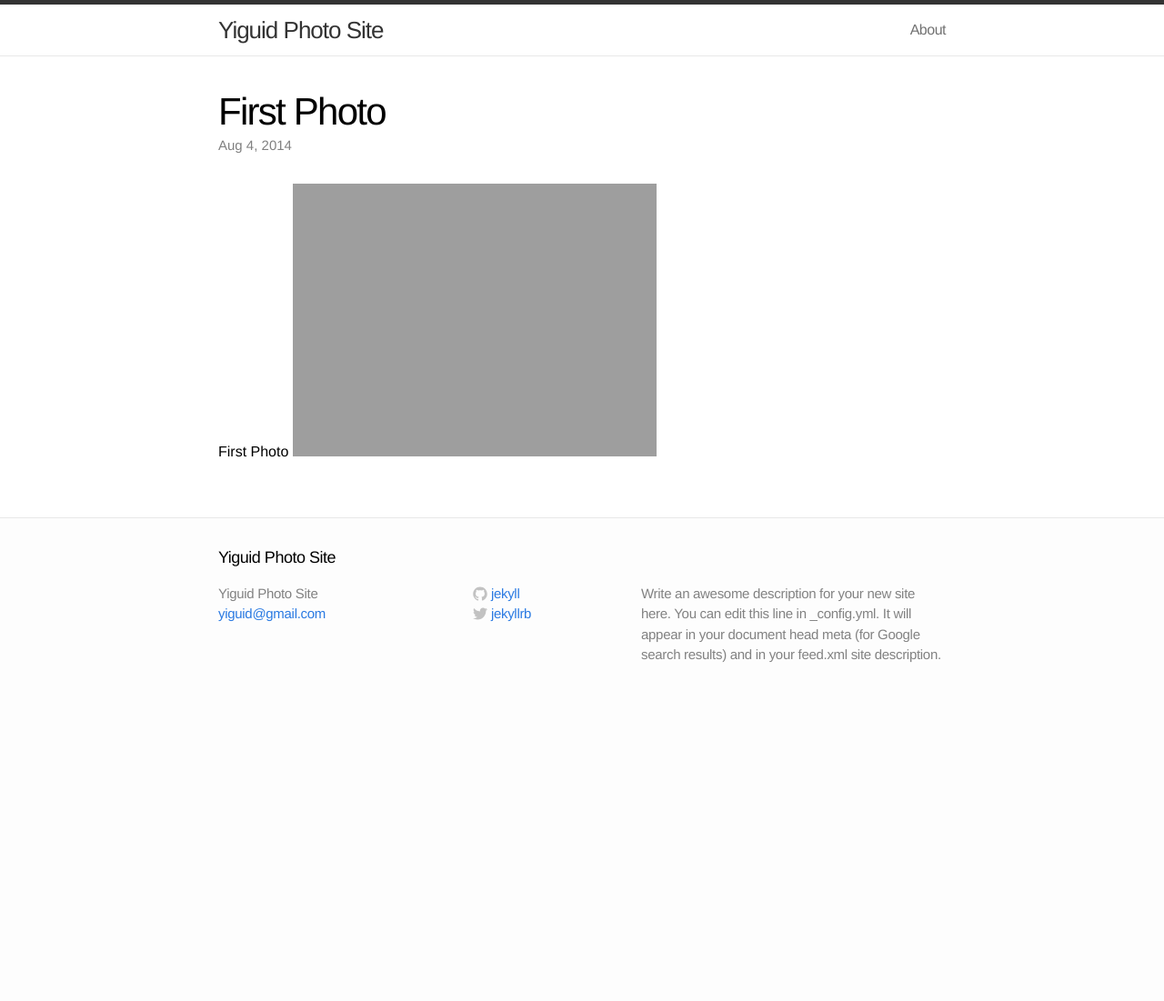
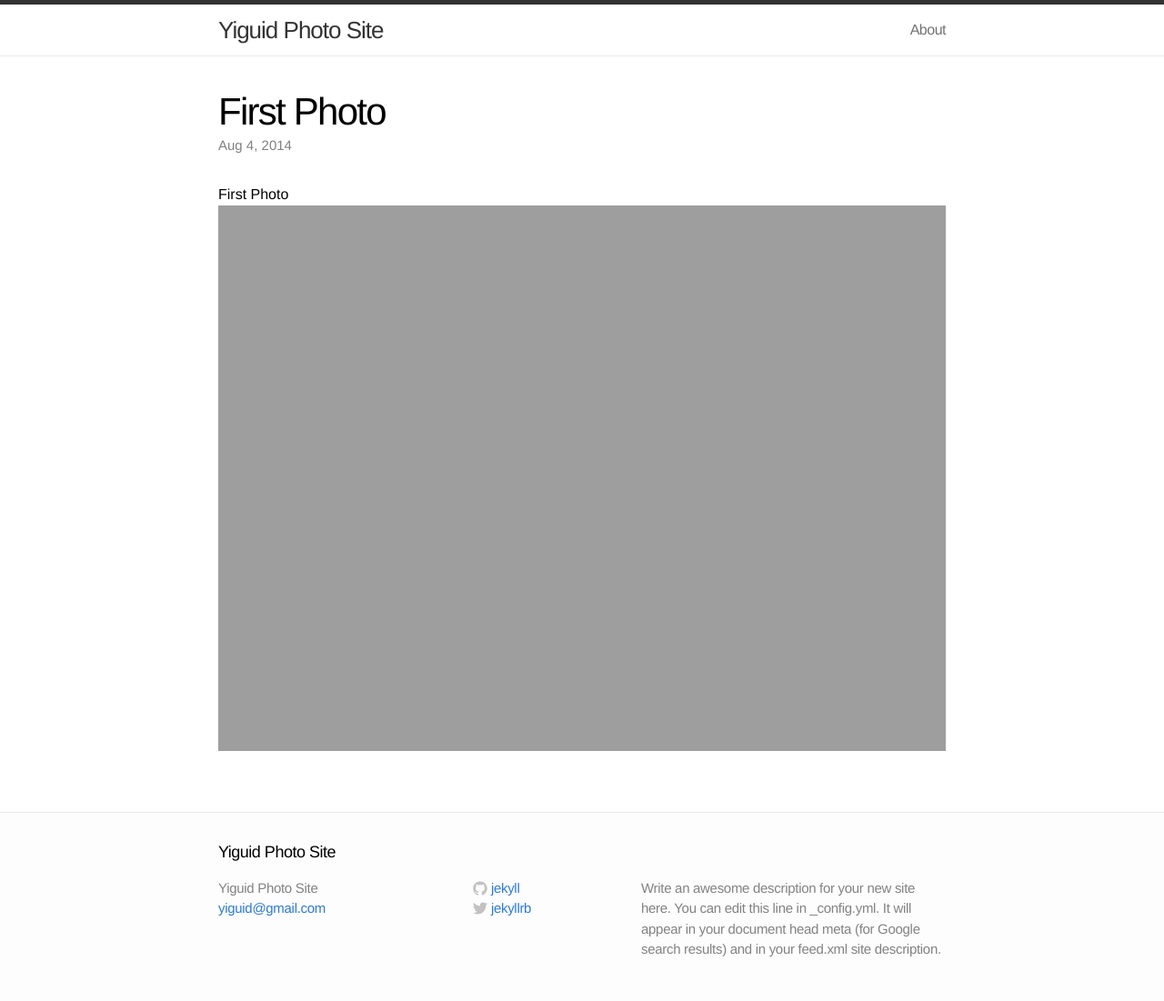
Before and after one commit to yiguid/yiguid.github.io, a Jekyll site: the page built from _posts/2014-08-04-first-photo.markdown, in a window 1280 px wide. Shown: the whole page at 91% size. Built offline with Jekyll 4.4.1, drawn with Linux system fonts in a browser that asks for light colours; before the commit the page ends 900 px from its top, so only the background shows below that.

Commit message:
img size

```diff
--- a/_posts/2014-08-04-first-photo.markdown
+++ b/_posts/2014-08-04-first-photo.markdown
@@ -4,4 +4,4 @@ title: First Photo
 ---
 
 First Photo
-<img src="http://yiguid.github.io/images/first-photo.jpg" />
+<img width="100%" src="http://yiguid.github.io/images/first-photo.jpg" />
```
